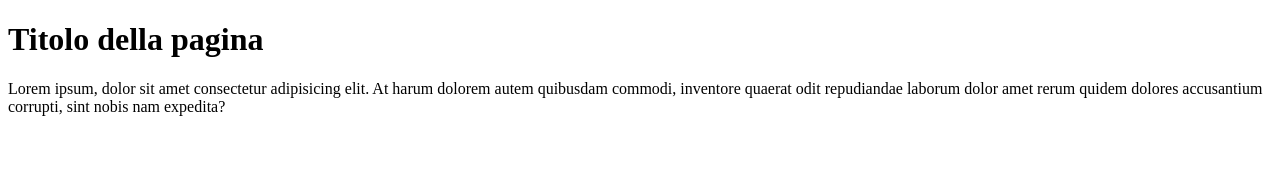
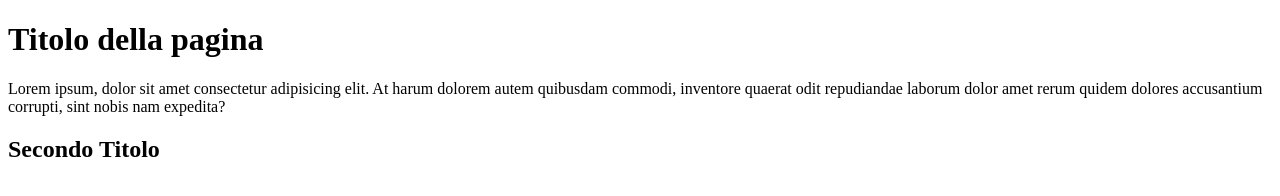
Before and after one commit to ricardo-limaco/la_mia_prima_repository, a plain HTML site: page index.html in a window 1280 px wide. Drawn offline with Linux system fonts and the light colour scheme.

Commit message:
Secondo Titolo

```diff
--- a/index.html
+++ b/index.html
@@ -11,5 +11,6 @@
     <p>Lorem ipsum, dolor sit amet consectetur adipisicing elit.
         At harum dolorem autem quibusdam commodi, inventore quaerat odit repudiandae
         laborum dolor amet rerum quidem dolores accusantium corrupti, sint nobis nam expedita?</p>
+        <h2>Secondo Titolo</h2>
 </body>
 </html>
```
